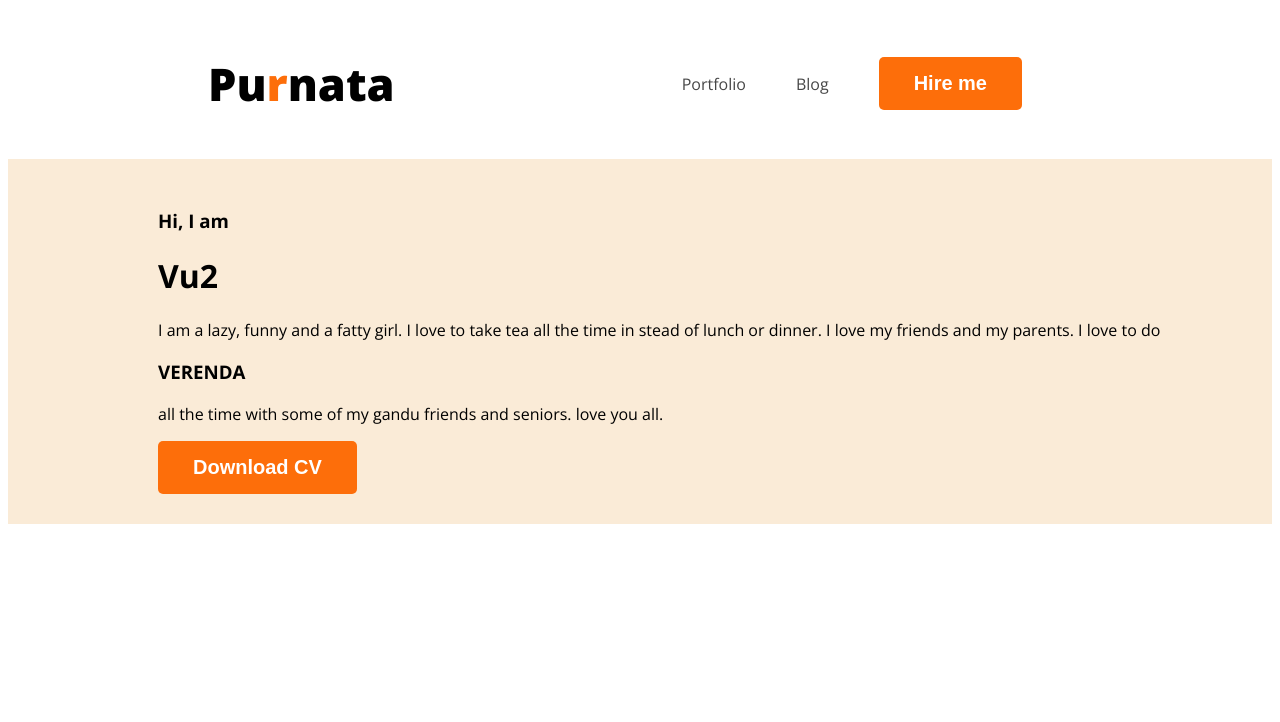
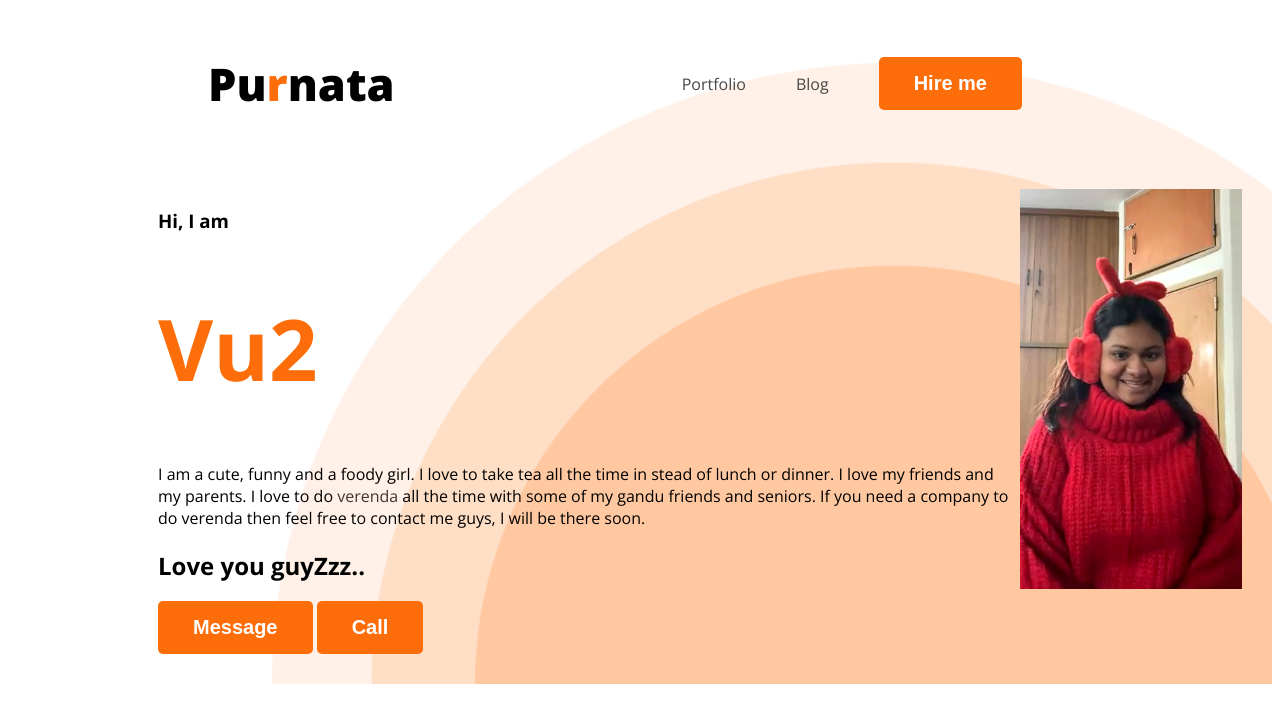
Before and after one commit to MAN0SH/Developer_Portfolio, a plain HTML site: page index.html in a window 1280 px wide. Drawn offline with nearby package versions, Linux system fonts and the light colour scheme.

Commit message:
added vutu with pic and description

```diff
--- a/index.html
+++ b/index.html
@@ -25,10 +25,14 @@
             <div>
           <h3 class="banner-greeting">Hi, I am</h3>
           <h1 class="banner-title">Vu2</h1>
-          <p>I am a lazy, funny and a fatty girl. I love to take tea all the time in stead of lunch or dinner. I love my friends and my parents. I love to do <h3 class="verenda-title">VE<span>R</span>ENDA</h3> all the time with some of my gandu friends and seniors. love you all. </p>
-          <button class="button-primary">Download CV</button>
+          <p class="banner-description">I am a cute, funny and a foody girl. I love to take tea all the time in stead of lunch or dinner. I love my friends and my parents. I love to do <span class="verenda-title">verenda</span> all the time with some of my gandu friends and seniors. If you need a company to do verenda then feel free to contact me guys, I will be there soon.   </p>
+          <h2>Love you guyZzz..</h2>
+          <button class="button-primary">Message</button>
+          <button class="button-primary">Call</button>
 
             </div>
+            <img class="profile-picture" src="images/Screenshot 2025-01-01 015457.png" alt="">
+
 
         </div>
 
--- a/styles/portfolio.css
+++ b/styles/portfolio.css
@@ -50,14 +50,35 @@ nav a{
 /* header related styles */
 .header{
     color: black;
+    background-image:url('../images/header_bg.png');
+    background-repeat: no-repeat;
+    background-position: bottom right;
+    background-size: 1000px;
 }
 .banner{
     padding: 30px 30px 30px 150px;
-    background-color:antiquewhite ;
+  display: flex;
+
+    justify-content: space-between;
 
 }
+.banner-greeting{
+    width:200px;
+}
+.banner-title{
+    color: #fd6e0a;
+    font-size: 85px;
+    font-style: normal;
+    font-weight: 700;
+}
 .verenda-title{
-    color: black;
-    size: 20px;
+    color: rgb(63, 54, 50);
+
 
 }
+.banner .profile-picture{
+    width: 300px;
+    height: 400px;
+    shape-margin: 50%;
+
+}
```
Also changed, not shown: images/Screenshot 2025-01-01 015457.png (added).
